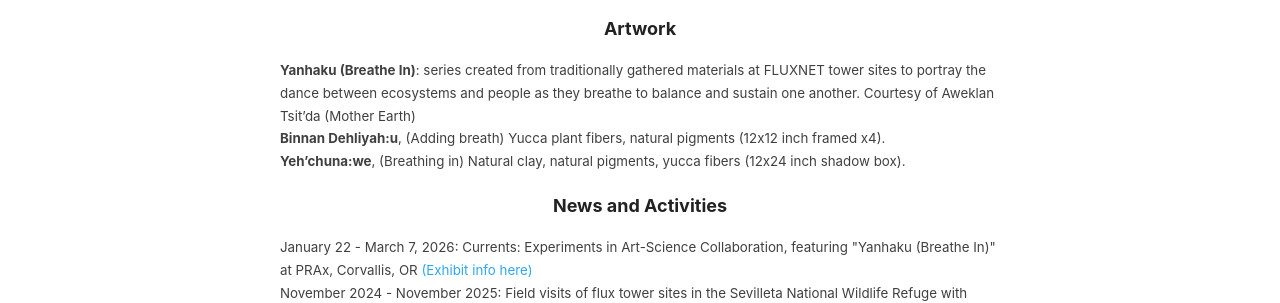
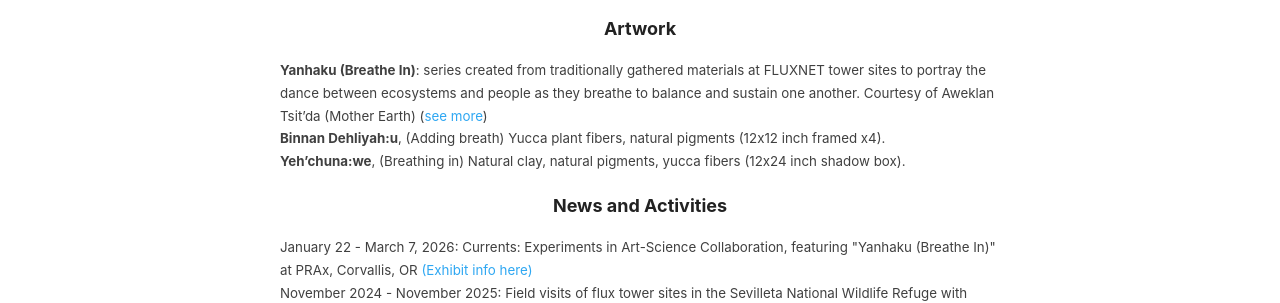
Before and after one commit to fluxnetart/fluxnetart.github.io, a Jekyll site: the page built from _posts/2024-10-08-Mallery.md, in a window 1280 px wide and 900 px high, scrolled down 1661 px. Shown: the part 198-501 px from the top of the window. Built offline with Jekyll 4.4.1, drawn with Linux system fonts in a browser that asks for light colours.

Commit message:
Update 2024-10-08-Mallery.md

```diff
--- a/_posts/2024-10-08-Mallery.md
+++ b/_posts/2024-10-08-Mallery.md
@@ -29,7 +29,7 @@ Research in the <b><a href="https://www.litvaklab.org/">Litvak Lab</a></b> focus
 <h4>Artwork</h4>
 
 <figcaption>
-<b>Yanhaku (Breathe In)</b>: series created from traditionally gathered materials at FLUXNET tower sites to portray the dance between ecosystems and people as they breathe to balance and sustain one another. Courtesy of Aweklan Tsit’da (Mother Earth)<br>
+<b>Yanhaku (Breathe In)</b>: series created from traditionally gathered materials at FLUXNET tower sites to portray the dance between ecosystems and people as they breathe to balance and sustain one another. Courtesy of Aweklan Tsit’da (Mother Earth) (<a href = "https://fluxnetart.github.io/yenhaku/">see more</a>)<br>
 <b>Binnan Dehliyah:u</b>, (Adding breath) Yucca plant fibers, natural pigments (12x12 inch framed x4).<br>
 <b>Yeh’chuna:we</b>, (Breathing in) Natural clay, natural pigments, yucca fibers (12x24 inch shadow box).<br>
 </figcaption>
```
